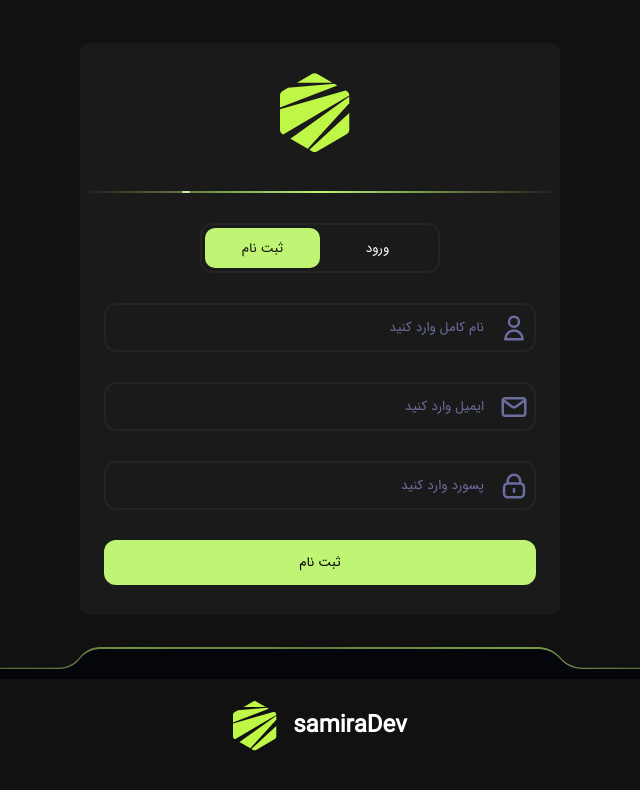
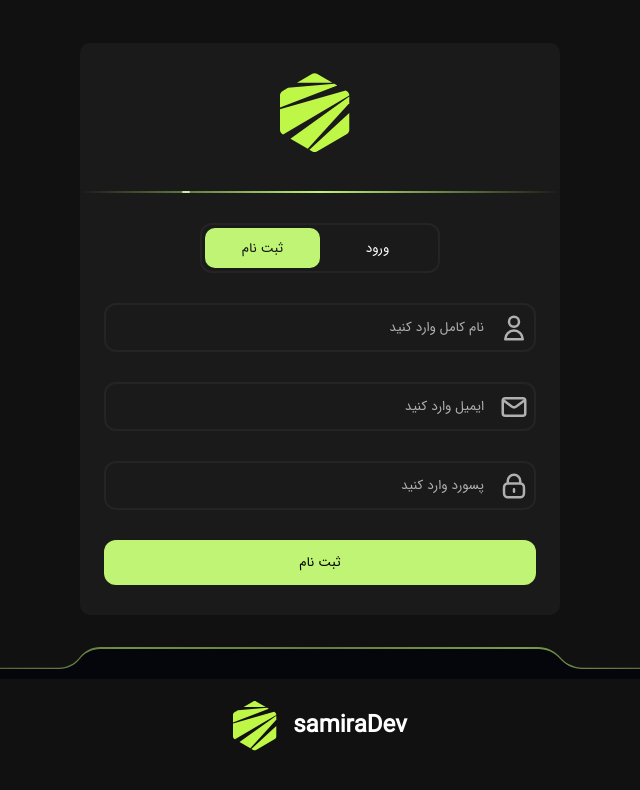
Before and after one commit to Samira-V/adminpanel, a React (Vite) app: page / in a window 1280 px wide. Both pictures are taken after a click on the button "ثبت نام". Shown: the top 790 px of the page, without its empty margins (320-960 px from the left). Built offline with nearby package versions, Linux system fonts and the light colour scheme.

Commit message:
auth update

```diff
--- a/src/pages/auth/Auth.css
+++ b/src/pages/auth/Auth.css
@@ -98,7 +98,7 @@
     color: var(--color-6);
     padding-inline-start: 10px;
     &::placeholder {
-        color: var(--color-5);
+        color: var(--color-7);
     }
 }
 
@@ -115,7 +115,7 @@
 }
 
 .auth-form label div svg {
-    stroke: var(--color-5);
+    stroke: var(--color-7);
     width: 30px;
 }
 
```
